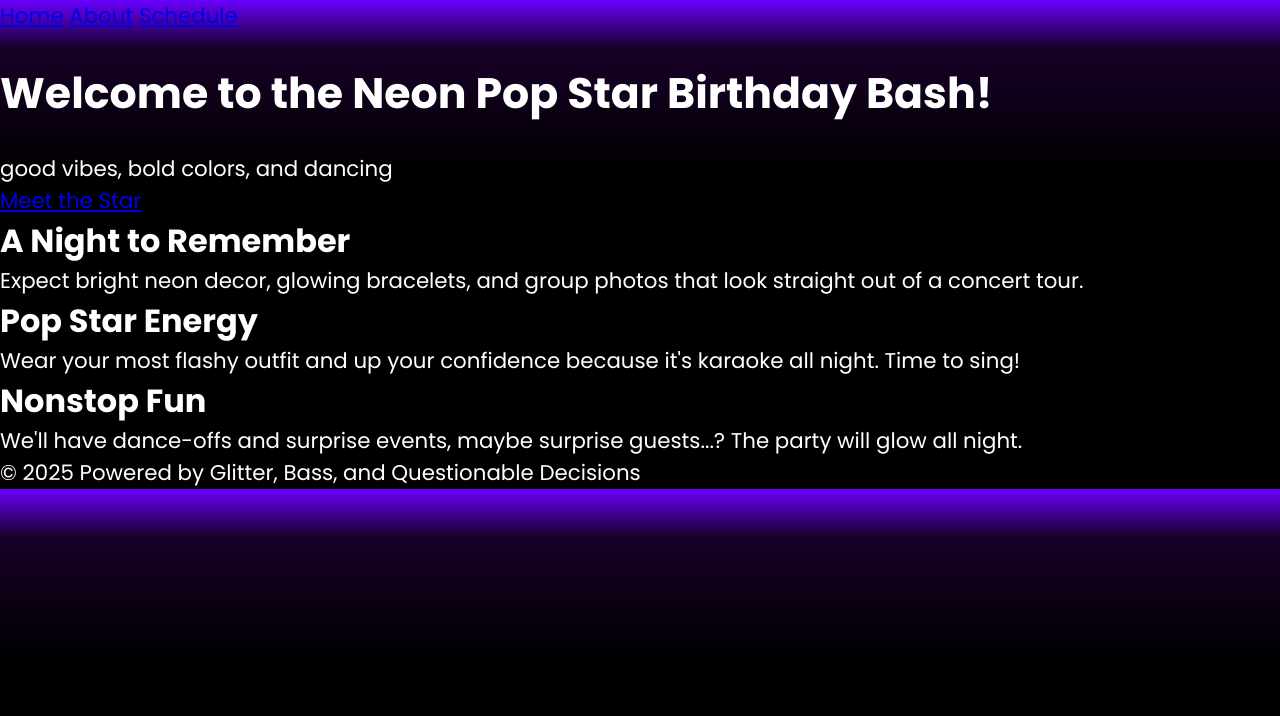
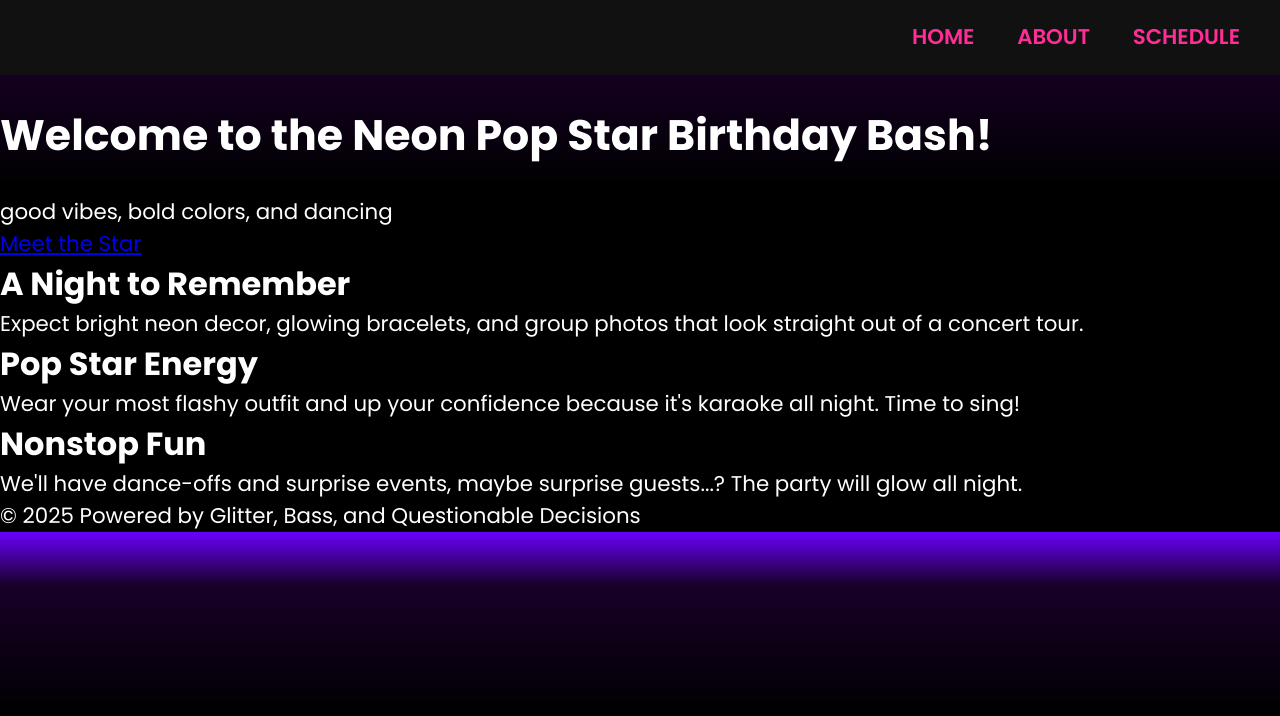
Before and after one commit to j-rattana/project3, a plain HTML site: page index.html in a window 1280 px wide. Drawn offline with Linux system fonts and the light colour scheme.

Commit message:
Stylized header and nav links

```diff
--- a/style.css
+++ b/style.css
@@ -11,3 +11,23 @@ html {
   color: #fff;
   line-height: 1.5;
 }
+
+header {
+  background: #111;
+  padding: 1rem 0;
+}
+
+.nav-links {
+  display: flex;
+  justify-content:flex-end;
+  padding: 0 40px;
+  gap: 2rem;
+}
+
+.nav-links a {
+  text-decoration: none;
+  color: #FF2D95;
+  text-transform: uppercase;
+  font-weight: 600;
+  transition: color 0.3s;
+}
```
